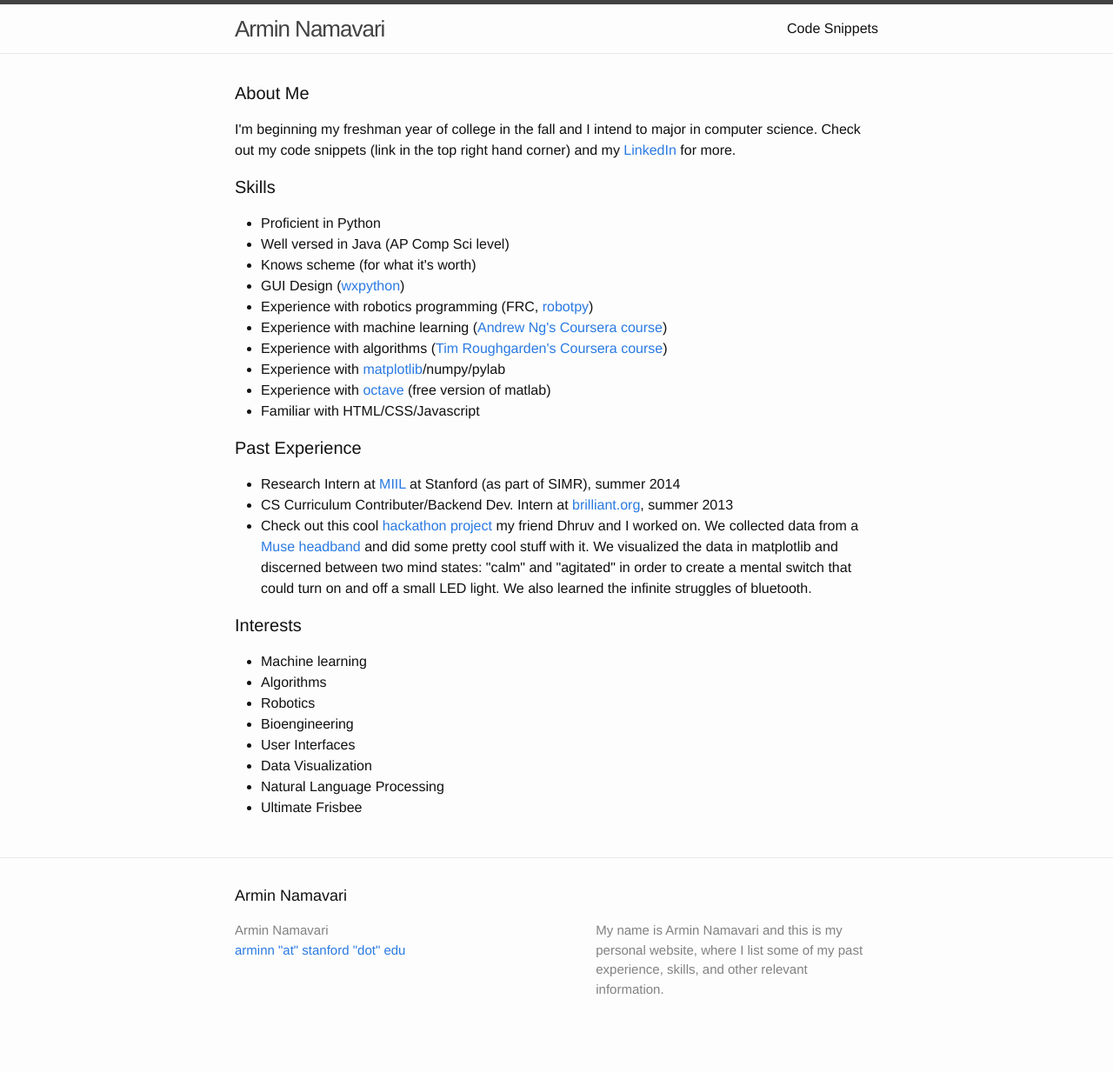
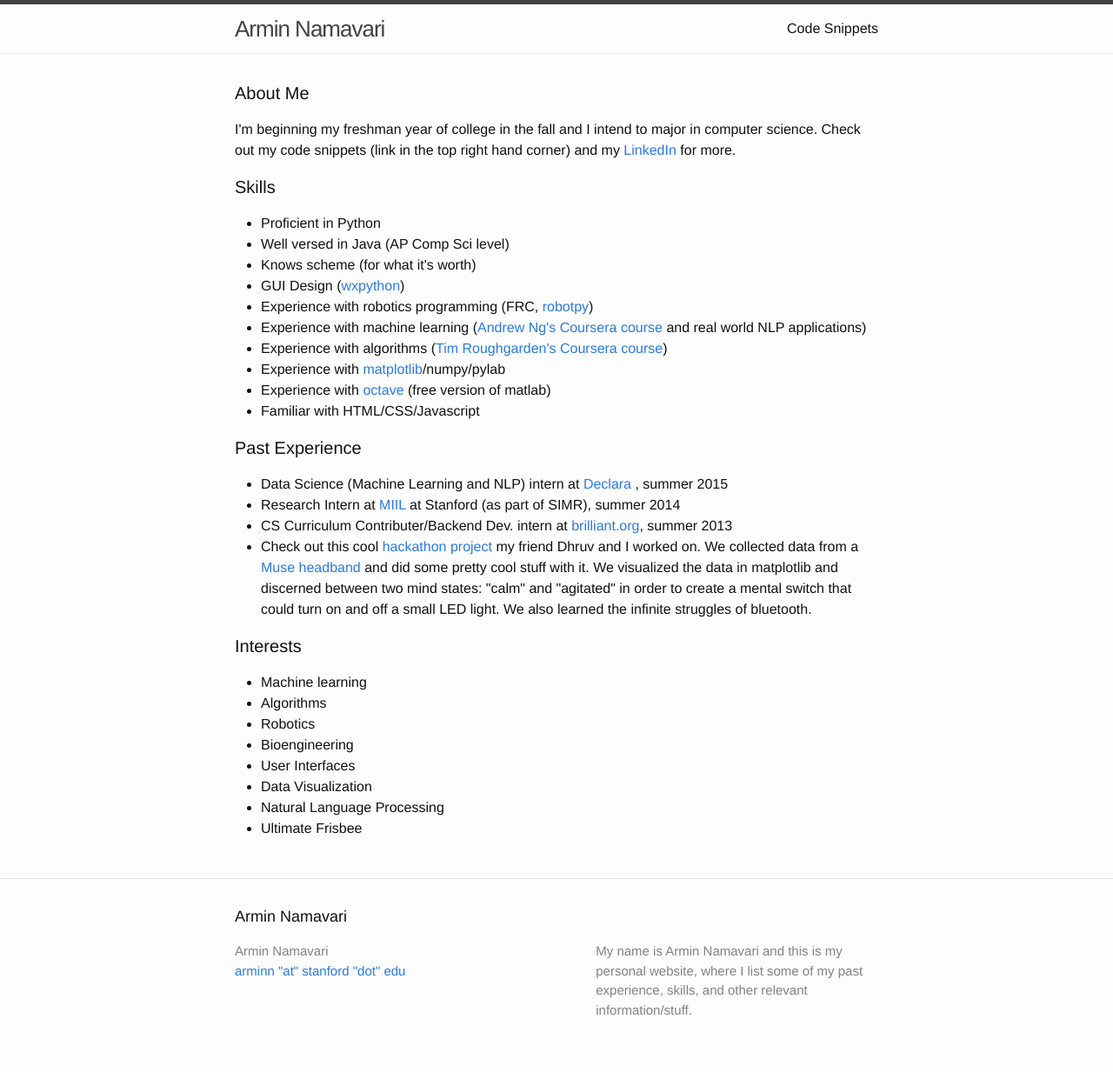
Before and after one commit to ajnam12/ajnam12.github.io, a Jekyll site: the page built from index.html, in a window 1280 px wide. Shown: the whole page at 87% size. Built offline with Jekyll 4.4.1, drawn with Linux system fonts in a browser that asks for light colours; before the commit the page ends 1209 px from its top, so only the background shows below that.

Commit message:
Made some updates

```diff
--- a/_config.yml
+++ b/_config.yml
@@ -3,7 +3,7 @@ title: Armin Namavari
 email: arminn "at" stanford "dot" edu
 description: > # this means to ignore newlines until "baseurl:"
  My name is Armin Namavari and this is my personal website, where I list some of my past experience,
- skills, and other relevant information.
+ skills, and other relevant information/stuff.
 baseurl: "" # the subpath of your site, e.g. /blog/
 url: "http://yourdomain.com" # the base hostname & protocol for your site
 #twitter_username: jekyllrb
--- a/index.html
+++ b/index.html
@@ -4,7 +4,13 @@ layout: default
 
 <div class="home">
   <!--
-  <h1 class="page-heading">Posts</h1>
+  <h1 class="page-heading">Welcome to My Personal Website</h1>
+
+  <p> Greetings, wanderer of the internet. As you can hopefully ascertain from the title,
+    you've arrived at my personal webpage, which houses my blog, code portfolio, "About Me" page
+    and hopefully, more things to come. Thank you for visiting and please, refrain from trolling. </p>
+
+  <h1 class="page-heading">Blog Posts</h1>
 
   <ul class="post-list">
     {% for post in site.posts %}
@@ -34,7 +40,7 @@ layout: default
     <li> Knows scheme (for what it's worth) </li>
     <li> GUI Design (<a href ="http://www.wxpython.org/">wxpython</a>) </li>
     <li> Experience with robotics programming (FRC, <a href ="https://github.com/robotpy/robotpy-wpilib">robotpy</a>) </li>
-    <li> Experience with machine learning (<a href ="https://www.coursera.org/course/ml">Andrew Ng's Coursera course</a>) </li>
+    <li> Experience with machine learning (<a href ="https://www.coursera.org/course/ml">Andrew Ng's Coursera course</a> and real world NLP applications) </li>
     <li> Experience with algorithms (<a href ="https://www.coursera.org/course/algo2">Tim Roughgarden's Coursera course</a>) </li>
     <li> Experience with <a href ="http://matplotlib.org/">matplotlib</a>/numpy/pylab </li>
     <li> Experience with <a href ="http://www.gnu.org/software/octave/">octave</a> (free version of matlab) </li>
@@ -43,8 +49,9 @@ layout: default
 
   <h1 class="page-heading"> Past Experience </h1>
   <ul>
+    <li> Data Science (Machine Learning and NLP) intern at <a href="http://declara.com"> Declara </a>, summer 2015 </li>
     <li> Research Intern at <a href ="http://miil.stanford.edu/">MIIL</a> at Stanford (as part of SIMR), summer 2014 </li>
-    <li> CS Curriculum Contributer/Backend Dev. Intern at <a href="http://brilliant.org">brilliant.org</a>, summer 2013 </li>
+    <li> CS Curriculum Contributer/Backend Dev. intern at <a href="http://brilliant.org">brilliant.org</a>, summer 2013 </li>
     <li> Check out this cool <a href ="http://hackgeny.challengepost.com/submissions/32144-mind-controlled-internet-of-things">hackathon project</a> my friend Dhruv and I worked on. We collected data from a <a href ="http://www.choosemuse.com/">Muse headband</a> and did some pretty cool stuff with it. We visualized the data in matplotlib and discerned between two mind states:
     "calm" and "agitated" in order to create a mental switch that could turn on and off a small LED light. We also learned the
     infinite struggles of bluetooth. </li>
```
Also changed, not shown: 4 other files.
